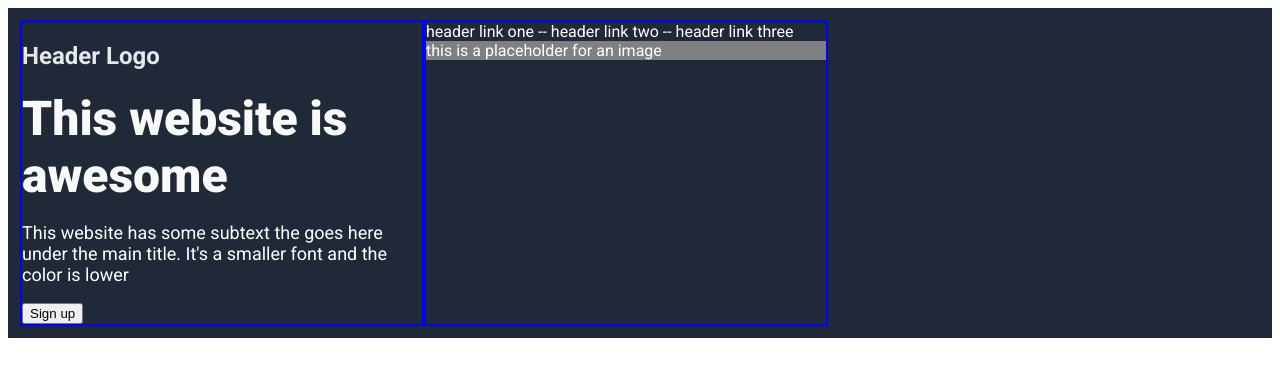
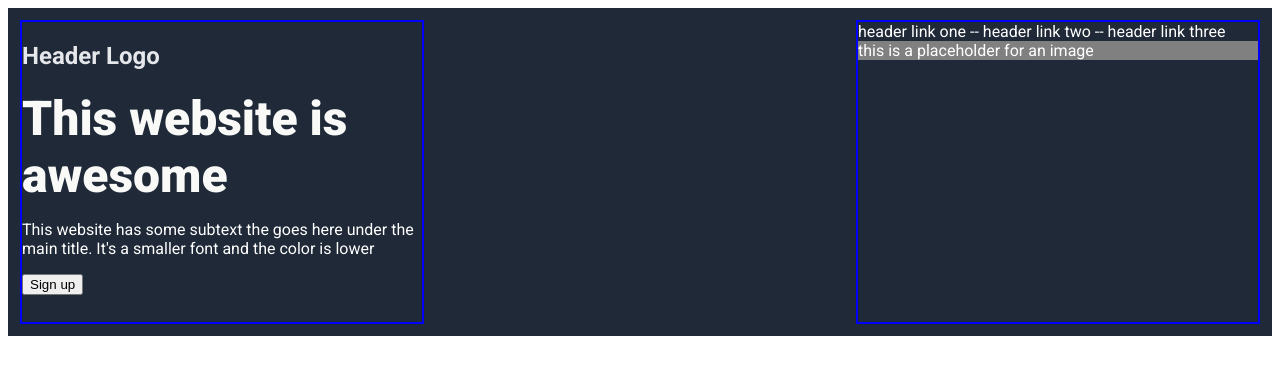
Before and after one commit to dereknugent/LandingPage, a plain HTML site: page index.html in a window 1280 px wide. Drawn offline with Linux system fonts and the light colour scheme.

Commit message:
A change in method

```diff
--- a/index.html
+++ b/index.html
@@ -11,8 +11,8 @@
     <link rel="stylesheet" href="styles.css">
 </head>
 <body>
-    <div id="header">
-        <div id="headerLeft">
+    <div class="header">
+        <div class="headerItem">
             <h2 class="headerText">Header Logo</h2>
             <span class="heroMainText">This website is awesome</span>
             <p class="heroSecondaryText">This website has some subtext the goes here
@@ -22,7 +22,7 @@
                 <button id="signUpBtn">Sign up</button>
             </form>
         </div>
-        <div id="headerRight">
+        <div class="headerItem">
              <div class="menuHorizontal">
                 header link one --
                 header link two --
--- a/styles.css
+++ b/styles.css
@@ -3,31 +3,23 @@ body {
     font-family: "Roboto", sans-serif;
 }
 
-#header {
-    display: flex;
+.header {
     background-color: #1f2937;
     color: white;
     padding: 12px;
+    display: flex;
+    align-items: center;
+    justify-content:space-between;
+    gap:8px;
 }
 
-.item {
-    flex: 1;
-
-}
-
-#headerLeft {
+.headerItem {
     width: 400px;
     border: 2px solid blue;
+    min-height: 300px;
     display: flex;
     flex-direction: column;
-}
-
-#headerRight {
-    width: 400px;
-    border: 2px solid blue;
-    display: flex;
-    flex-direction: column;
-}
+}}
 
 .heroSecondaryText {
     font-size: 18px;
```
